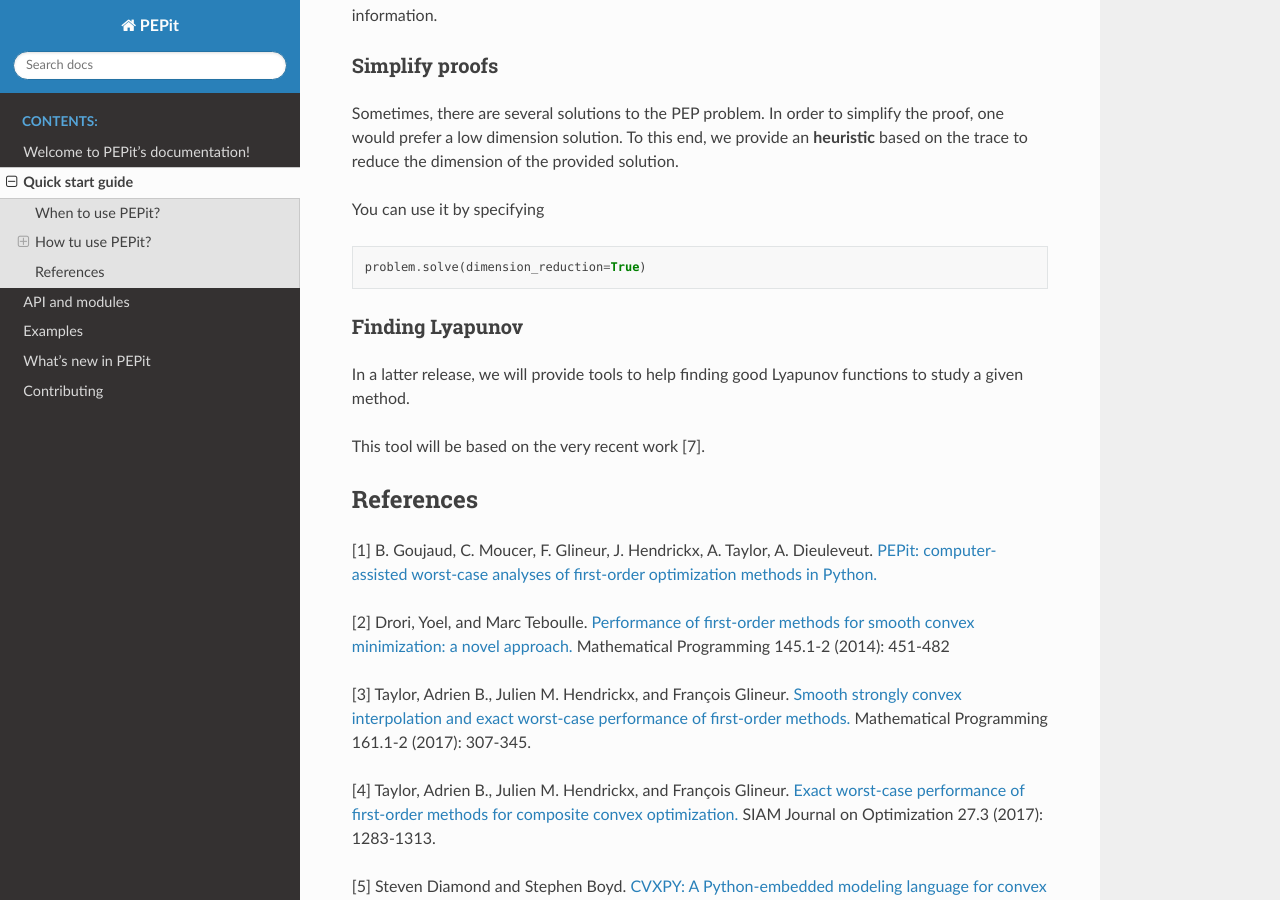
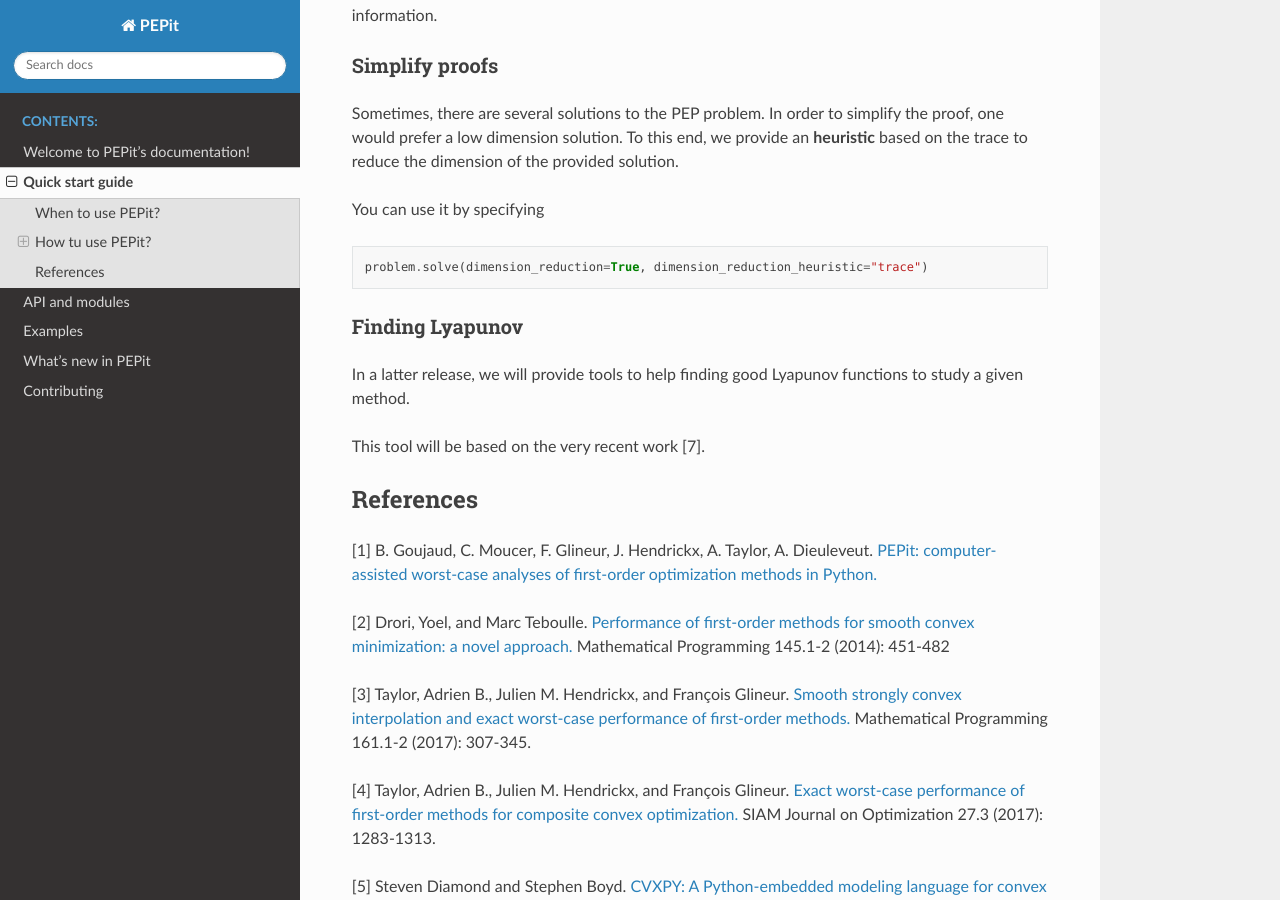
Before and after one commit to PerformanceEstimation/PEPit, a Sphinx documentation site: the page built from docs/source/quickstart.rst, in a window 1280 px wide and 900 px high, scrolled down 3512 px. Built offline with Sphinx 7.4.7 and the Read the Docs theme 2.0.0, drawn with Linux system fonts in a browser that asks for light colours.

Commit message:
small change in quickstart

```diff
--- a/docs/source/quickstart.rst
+++ b/docs/source/quickstart.rst
@@ -201,7 +201,7 @@ You can use it  by specifying
 
 .. code-block::
 
-    problem.solve(dimension_reduction=True)
+    problem.solve(dimension_reduction=True, dimension_reduction_heuristic="trace")
 
 Finding Lyapunov
 ^^^^^^^^^^^^^^^^
```
